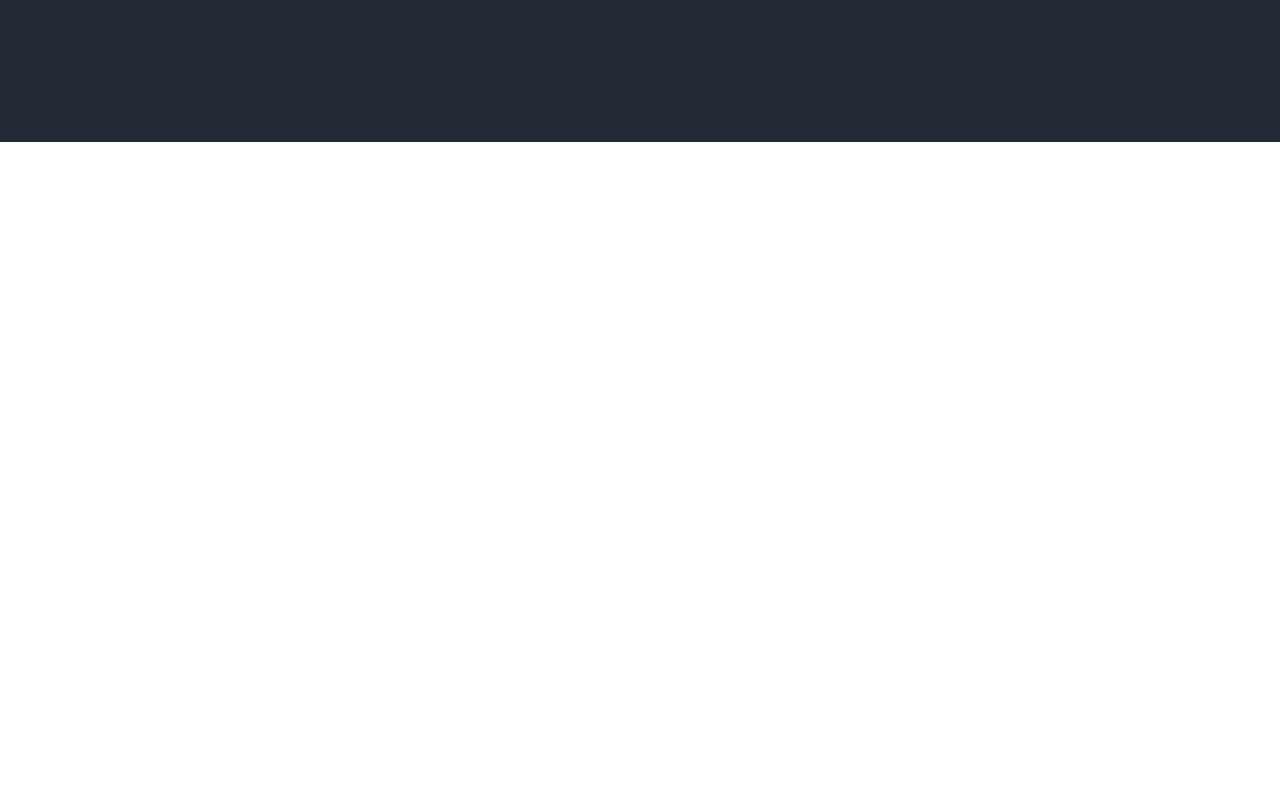
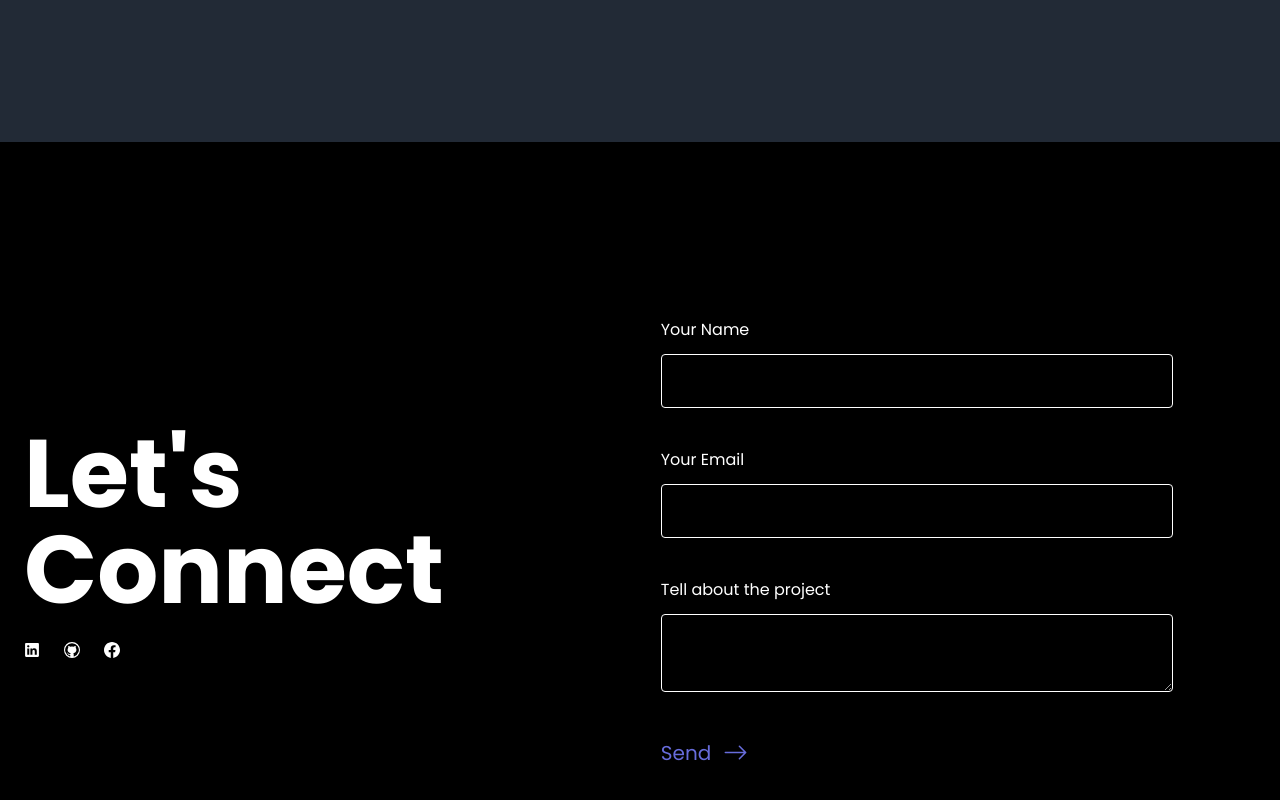
Before and after one commit to JubayerP/jubayers-portfolio, a React (Create React App) app: page / in a window 1280 px wide. Shown: the part 1586-2386 px from the top of the page. Before the commit the page ends 1728 px from the top, so only its background shows below. Built offline with nearby package versions, Linux system fonts and the light colour scheme.

Commit message:
contact section added & some responsive issue fixed

```diff
--- a/src/pages/Home/Banner/Banner.js
+++ b/src/pages/Home/Banner/Banner.js
@@ -9,7 +9,7 @@ const Banner = () => {
             <motion.div
                 className='flex md:flex-row flex-col lg:h-screen w-full mt-[-64px]'
             >
-                <div className='md:w-1/2 bg-secondary flex items-center md:py-0 py-20'>
+                <div className='md:w-1/2 bg-secondary flex items-center md:py-20 py-20'>
                     <div className='px-6'>
                         <motion.h1
                             initial={{ x: -100, opacity: 0 }}
--- /dev/null
+++ b/src/pages/Home/Contact/Contact.js
@@ -0,0 +1,56 @@
+import React from 'react';
+import { RxLinkedinLogo } from 'react-icons/rx';
+import { SiFacebook } from 'react-icons/si';
+import { VscGithub } from 'react-icons/vsc';
+import { BsArrowLeft } from 'react-icons/bs';
+
+const Contact = () => {
+
+    const socialIcons = [
+        {
+            icon: <RxLinkedinLogo />,
+            link: 'https://www.linkedin.com/in/jubayer1/'
+        },
+        {
+            icon: <VscGithub />,
+            link: 'https://github.com/JubayerP/',
+        },
+        {
+            icon: <SiFacebook />,
+            link: 'https://www.facebook.com/jubayerz/'
+        }
+    ]
+    return (
+        <div className='bg-[#000000] md:h-screen h-auto flex md:flex-row flex-col justify-between items-center px-6 py-10 md:gap-0 gap-10 w-full'>
+            <div>
+                <h1 className="lg:text-8xl md:text-5xl text-4xl font-bold text-base font-poppins md:leading-[120%]">Let's Connect</h1>
+                <div className='md:flex space-x-6 hidden mt-6'>
+                    {
+                        socialIcons.map((icon, i) => <a href={icon.link} target='_blank' className='text-base text-2xl cursor-pointer' rel="noreferrer" key={i}>{icon.icon}</a>)
+                    }
+                </div>
+            </div>
+            <div className='md:w-1/2'>
+                <form className='font-poppins grid grid-cols-1 gap-10 lg:max-w-lg md:max-w-md sm:max-w-sm max-w-xs'>
+                    <div className='space-y-3'>
+                        <label className='text-2xl text-base block' htmlFor="name">Your Name</label>
+                        <input className='outline-none pl-2 py-3.5 bg-transparent border border-base text-base rounded w-full' id="name" type="text" />
+                    </div>
+                    <div className='space-y-3'>
+                        <label className='text-2xl text-base block' htmlFor="email">Your Email</label>
+                        <input className='outline-none pl-2 py-3.5 bg-transparent border border-base text-base rounded w-full' id="email" type="email" />
+                    </div>
+                    <div className='space-y-3'>
+                        <label className='text-2xl text-base block' htmlFor="desc">Tell about the project</label>
+                        <textarea className='outline-none pl-2 py-3.5 bg-transparent border border-base text-base rounded w-full' id="desc" type="text" />
+                    </div>
+                    <div>
+                        <button className='emailSendBtn text-primary flex items-center gap-3 text-xl'>Send <BsArrowLeft className='rotate-180' size={25}/></button>
+                    </div>
+                </form>
+            </div>
+        </div>
+    );
+};
+
+export default Contact;
--- a/src/pages/Home/Experiences/ExpCard.js
+++ b/src/pages/Home/Experiences/ExpCard.js
@@ -20,7 +20,7 @@ const ExpCard = ({ exp }) => {
     };
     return (
         <motion.div
-            className='bg-accent px-10 py-8 hover:bg-primary duration-200 md:shadow-none shadow-xl'
+            className='bg-accent px-10 py-8 hover:bg-primary duration-200 md:shadow-none shadow-xl overflow-hidden'
             initial="offscreen"
             whileInView="onscreen"
             viewport={{ once: true, amount: 0.8 }}
--- a/src/pages/Home/Home/Home.js
+++ b/src/pages/Home/Home/Home.js
@@ -1,5 +1,6 @@
 import React from 'react';
 import Banner from '../Banner/Banner';
+import Contact from '../Contact/Contact';
 import Experiences from '../Experiences/Experiences';
 import Technologies from '../Technologies/Technologies';
 
@@ -9,6 +10,7 @@ const Home = () => {
             <Banner />
             <Technologies />
             <Experiences />
+            <Contact />
         </div>
     );
 };
```
